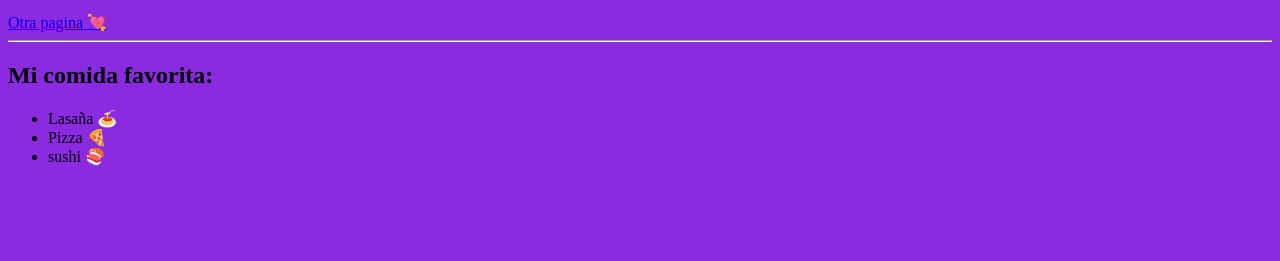
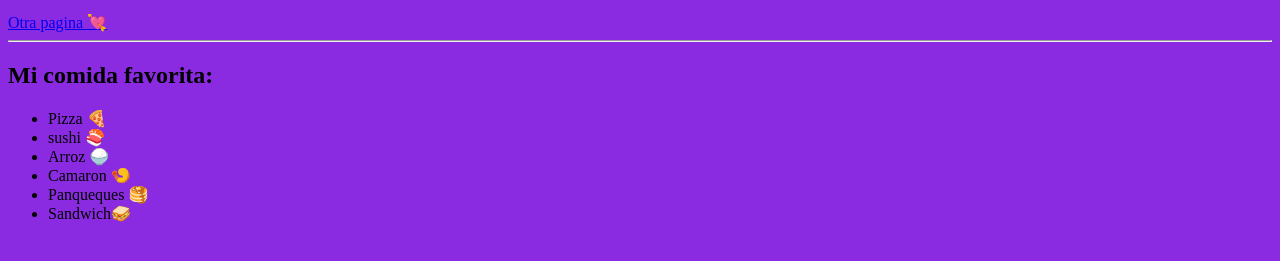
Before and after one commit to ovmogollan/tutorial, a plain HTML site: page clase_01/index.html in a window 1280 px wide. Shown: the part 101-362 px from the top of the page. Drawn offline with Linux system fonts and the light colour scheme.

Commit message:
Actualize mis gustos
Agregue dos comidas más, que me acabo de acordar que me gustan mucho

```diff
--- a/clase_01/index.html
+++ b/clase_01/index.html
@@ -18,9 +18,12 @@
     <hr>
     <h2>Mi comida favorita:</h2>
     <ul>
-        <li>Lasaña 🍝</li>
         <li>Pizza 🍕</li>
         <li>sushi 🍣</li>
+        <li>Arroz 🍚</li>
+        <li>Camaron 🍤</li>
+        <li>Panqueques 🥞</li>
+        <li>Sandwich🥪</li>
     </ul>
 </body>
 </html>
```
